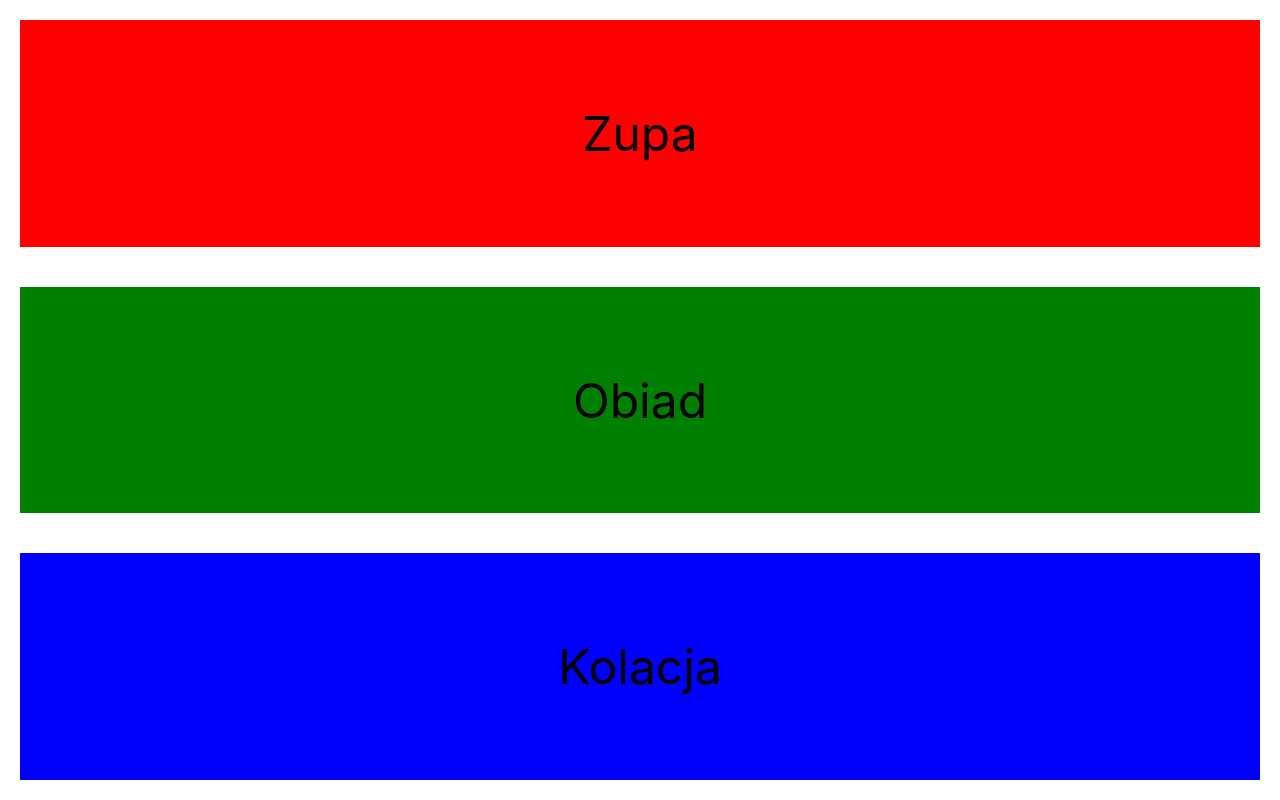
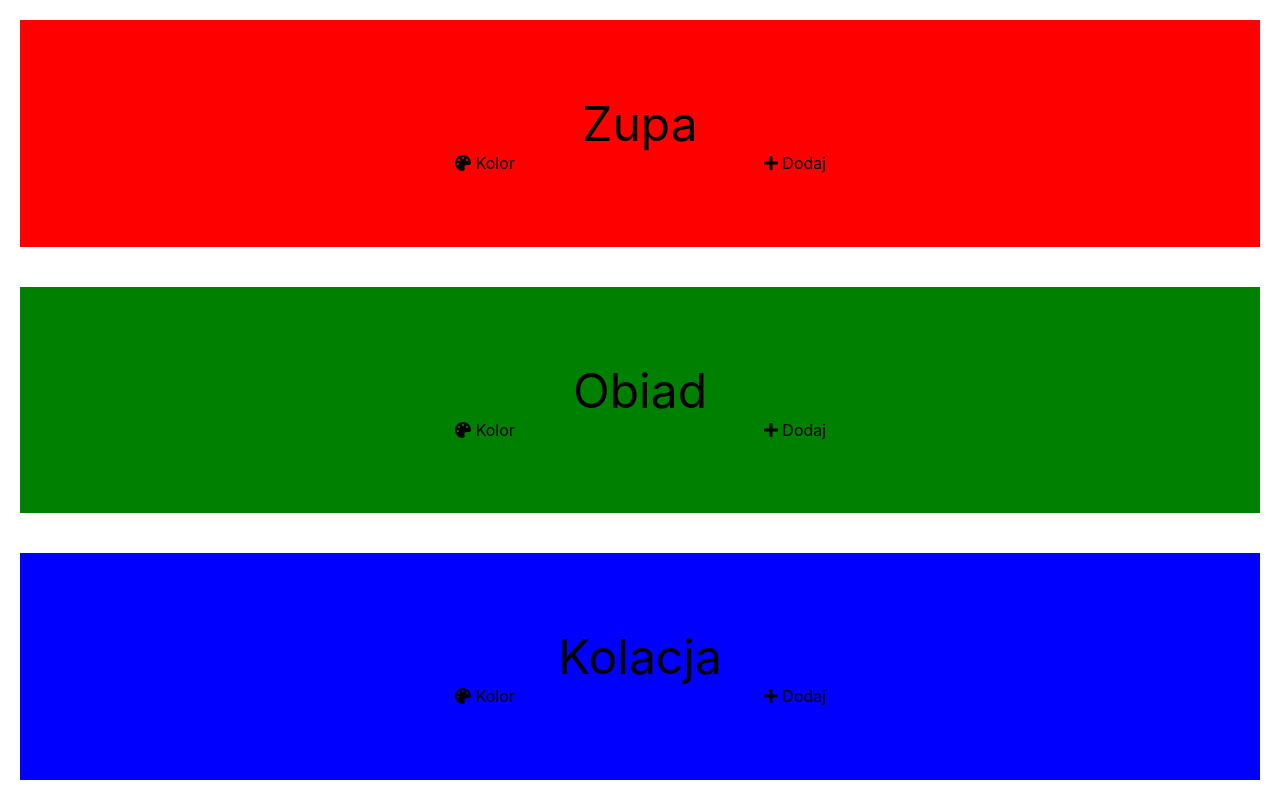
Before and after one commit to A-Dabek/overcooked, a React (Create React App) app: page / in a window 1280 px wide. Built offline with nearby package versions, Linux system fonts and the light colour scheme; no server answers; the database is empty.

Commit message:
add color and add-new buttons

```diff
--- a/package.json
+++ b/package.json
@@ -3,15 +3,20 @@
   "version": "0.1.0",
   "private": true,
   "dependencies": {
+    "@fortawesome/fontawesome-svg-core": "^1.2.27",
+    "@fortawesome/free-solid-svg-icons": "^5.12.1",
+    "@fortawesome/react-fontawesome": "^0.1.9",
     "@testing-library/jest-dom": "^4.2.4",
     "@testing-library/react": "^9.5.0",
     "@testing-library/user-event": "^7.2.1",
     "@types/jest": "^24.9.1",
     "@types/node": "^12.12.30",
     "@types/react": "^16.9.23",
+    "@types/react-color": "^3.0.1",
     "@types/react-dom": "^16.9.5",
     "firebase": "^7.11.0",
     "react": "^16.13.0",
+    "react-color": "^2.18.0",
     "react-dom": "^16.13.0",
     "react-scripts": "3.4.0",
     "typescript": "^3.7.5"
--- a/src/App.tsx
+++ b/src/App.tsx
@@ -13,7 +13,7 @@ function App() {
         {
           ready
               ? (!category
-              ? <CategorySelection onSelect={setCategory}/>
+              ? <CategorySelection onSelect={setCategory} onColor={() => undefined}/>
               : <RandomizedDish backgroundColor={ColorPerDish[category]}
                                 options={dishes[category]}
                                 onReturn={() => setCategory(undefined)}/>)
--- a/src/CategorySelection.tsx
+++ b/src/CategorySelection.tsx
@@ -1,8 +1,11 @@
 import React from 'react';
 import {ColorPerDish, DishCategory, LabelPerDish} from './dish-category';
+import {FontAwesomeIcon} from '@fortawesome/react-fontawesome'
+import {faPalette, faPlus} from '@fortawesome/free-solid-svg-icons'
 
 export interface CategorySelectionProps {
   onSelect: (category: DishCategory) => void;
+  onColor: () => void;
 }
 
 export default function CategorySelection(props: CategorySelectionProps) {
@@ -15,7 +18,15 @@ export default function CategorySelection(props: CategorySelectionProps) {
                    style={{background: ColorPerDish[category]}}
                    key={category}
                    onClick={() => props.onSelect(category)}>
-                <label className="category-text">{LabelPerDish[category]}</label>
+                <div className="category-actions-wrapper">
+                  <label className="category-text">{LabelPerDish[category]}</label>
+                  <span className="category-pick-color">
+                    <FontAwesomeIcon icon={faPalette}/> Kolor
+                  </span>
+                  <span className="add-dish">
+                    <FontAwesomeIcon icon={faPlus}/> Dodaj
+                  </span>
+                </div>
               </div>))
         }
       </div>
--- a/src/firebase.ts
+++ b/src/firebase.ts
@@ -1,4 +1,4 @@
-import * as firebase from 'firebase';
+import * as firebase from 'firebase/app';
 import 'firebase/firestore';
 
 const firebaseConfig = {
--- a/src/index.css
+++ b/src/index.css
@@ -33,9 +33,26 @@ code {
     align-items: center;
 }
 
+.category-actions-wrapper {
+    width: 50%;
+}
+
 .category-text {
     font-size: var(--text-size);
     text-transform: capitalize;
+    display: block;
+}
+
+.category-pick-color {
+    display: inline-block;
+    width: 50%;
+    margin-right: auto;
+}
+
+.add-dish {
+    display: inline-block;
+    width: 50%;
+    margin-left: auto;
 }
 
 .randomized-dish {
```
Also changed, not shown: 1 other file (tests, documents, lock files or other folders).
